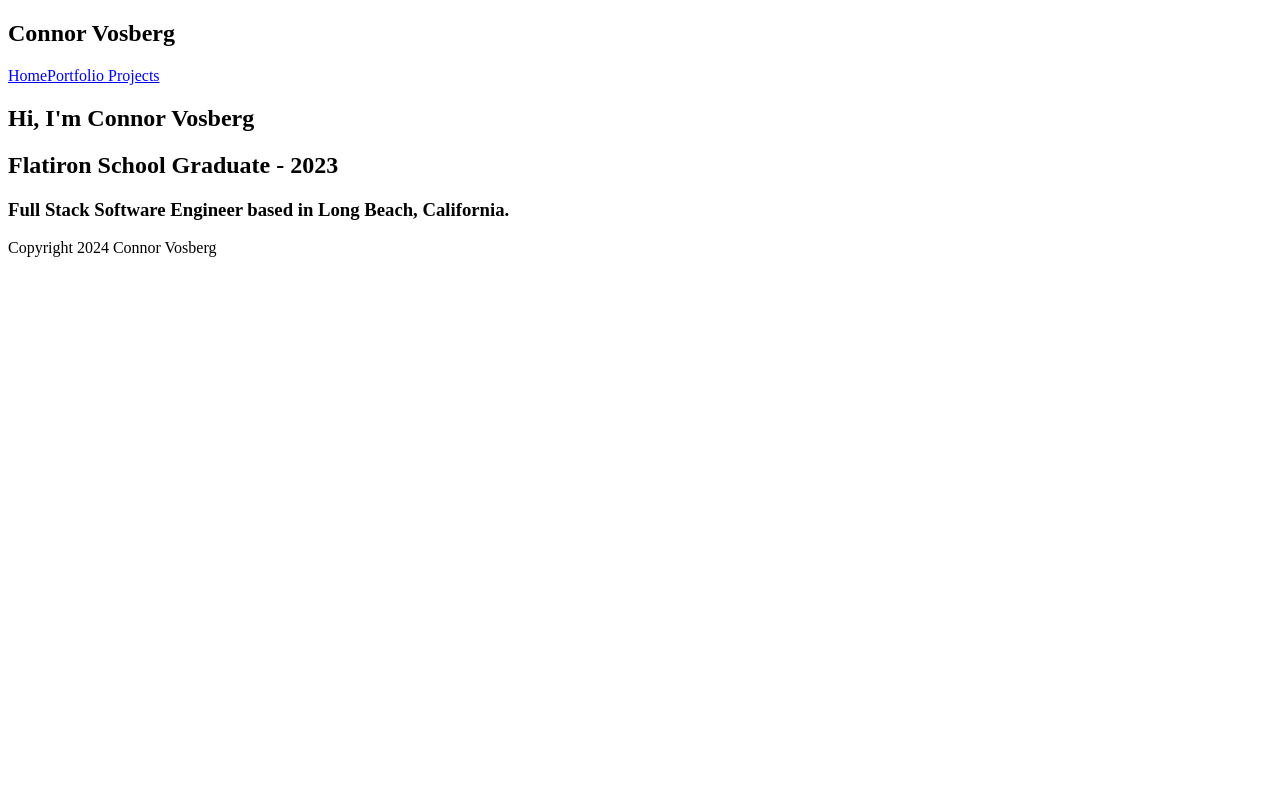
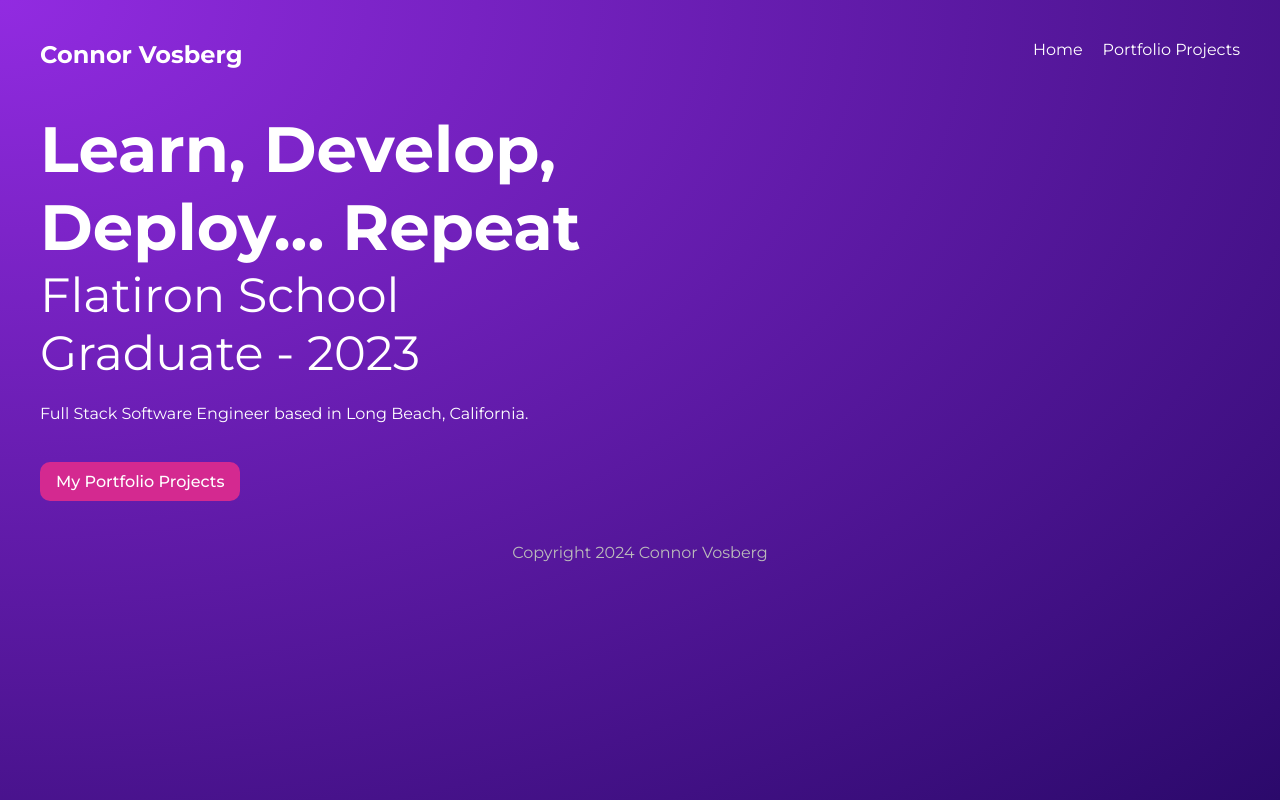
Before and after one commit to Convosable/connors-portfolio, a Gatsby site: page / in a window 1280 px wide. Built offline with nearby package versions, Linux system fonts and the light colour scheme; Gatsby itself is replaced by a stand-in of ours.

Commit message:
add styling component files

```diff
--- a/src/components/Layout.js
+++ b/src/components/Layout.js
@@ -1,5 +1,6 @@
 import React from 'react'
 import Navbar from './Navbar';
+import '../styles/global.css'
 
 const Layout = ({ children }) => {
   return (
--- a/src/pages/index.js
+++ b/src/pages/index.js
@@ -1,15 +1,18 @@
+import { Link } from "gatsby";
 import * as React from "react"
 import Layout from "../components/Layout"
+import {header, btn} from '../styles/home.module.css';
 
 
 export default function Home() {
   return (
     <Layout>
-      <section>
+      <section className={header}>
         <div>
-          <h1>Hi, I'm Connor Vosberg</h1>
-          <h2>Flatiron School Graduate - 2023</h2>
-          <h3>Full Stack Software Engineer based in Long Beach, California.</h3>
+          <h2>Learn, Develop, Deploy... Repeat</h2>
+          <h3>Flatiron School Graduate - 2023</h3>
+          <p>Full Stack Software Engineer based in Long Beach, California.</p>
+          <Link className={btn} to='/projects'>My Portfolio Projects</Link>
         </div>
       </section>
     </Layout>
--- /dev/null
+++ b/src/styles/global.css
@@ -0,0 +1,59 @@
+@import url('https://fonts.googleapis.com/css2?family=Montserrat:wght@300;400;500;700&display=swap');
+
+* {
+    margin: 0;
+    padding: 0;
+    text-decoration: none;
+    font-family: "Montserrat";
+    color: white;
+}
+
+html, body {
+    min-height: 100%;
+}
+
+body {
+    background: radial-gradient(at top left, rgba(146,43,225,1) 0%, rgba(43,9,107,1) 100%);
+    background-repeat: no-repeat;
+}
+
+p {
+    margin: 16px auto;
+    line-height: 1.5em;
+}
+
+/* layout & nav */
+
+.layout {
+    max-width: 1200px;
+    margin: 0 auto;
+}
+
+nav {
+    display: grid;
+    grid-template-columns: 1fr 1fr;
+    margin: 40px auto;
+}
+
+nav .links {
+    display: inline-block;
+    text-align: right;
+}
+
+nav a {
+    display: inline-block;
+    margin-left: 20px;
+    font-weight: 400;
+    padding-bottom: 8px;
+    border-bottom: 3px solid transparent;
+}
+
+nav a:hover {
+    border-color: white;
+}
+
+footer p{
+    text-align: center;
+    color: #bbb;
+    margin: 40px auto;
+}
--- /dev/null
+++ b/src/styles/home.module.css
@@ -0,0 +1,22 @@
+.header {
+    display: grid;
+    grid-template-columns: 1fr 1fr;
+    grid-gap: 40px;
+    align-items: center;
+  }
+  .header h2 {
+    font-size: 4em;
+  }
+  .header h3 {
+    font-size: 3em;
+    font-weight: 400;
+    margin-bottom: 20px;
+  }
+  .btn {
+    display: inline-block;
+    background: #D42990;
+    padding: 10px 16px;
+    border-radius: 10px;
+    margin-top: 20px;
+    font-weight: 500;
+  }
```
Also changed, not shown: src/pages/projects/index.js (+4 -3 lines), src/styles/projects.module.css (added, +13 -0 lines).
